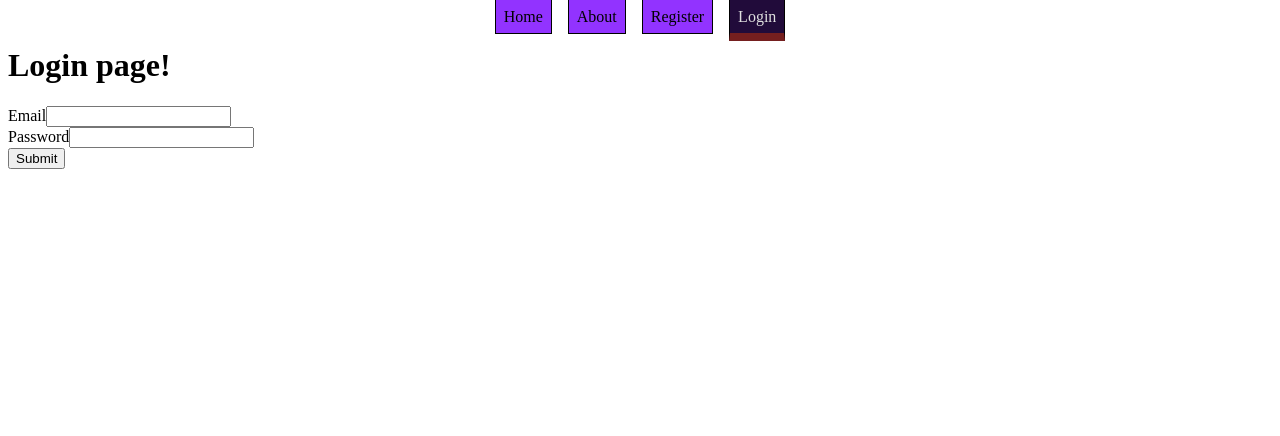
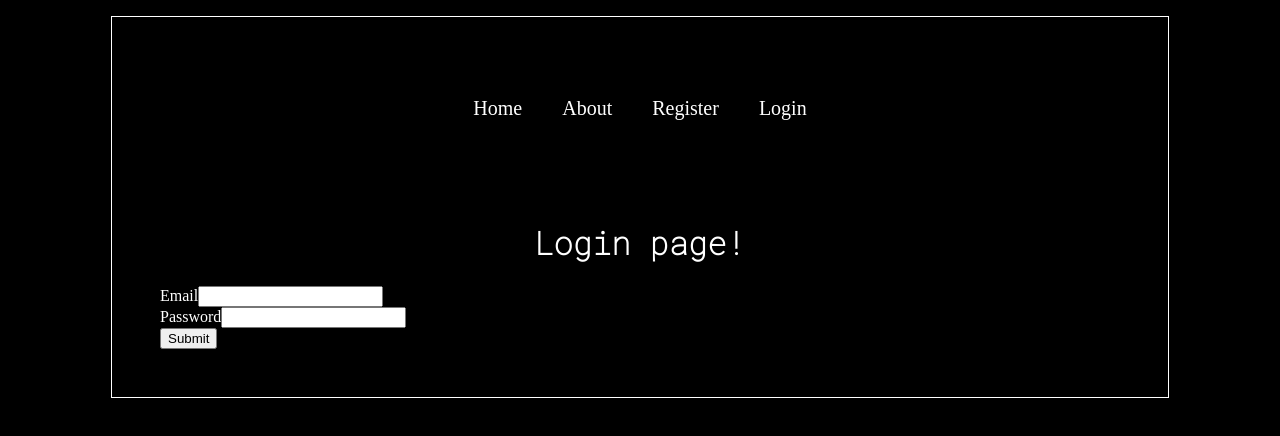
Before and after one commit to M-Shmayssany/todoApp, an Angular app: page /login in a window 1280 px wide. Shown: the top 436 px of the page. Built offline with nearby package versions, Linux system fonts and the light colour scheme.

Commit message:
ajous style

```diff
--- a/src/app/app.component.css
+++ b/src/app/app.component.css
@@ -1,18 +1,48 @@
-nav a {
-    border: 1px solid #000;
-    margin: 8px;
-    padding: 8px;
-    background-color: #9233ff;
-    color: #000000;
+nav{
+  font-family: Raleway;
+    margin: 0 auto;
+	padding: 5em 3em;
+	text-align: center;
+}
+
+nav a{
+    color: #FFF;
     text-decoration: none;
+    font: 20px Raleway;
+    margin: 0px 10px;
+    padding: 10px 10px;
+    position: relative;
+    z-index: 0;
+    cursor: pointer;
 }
-nav a:hover {
-    border-bottom: 8px solid #751f1f;
-    background-color: #210b3a;
-    color: #dfdfdf;
+
+nav.circleBehind a:before, nav.circleBehind a:after{
+    position: absolute;
+    top: 22px;
+    left: 50%;
+    width: 50px;
+    height: 50px;
+    border: 4px solid #0277bd;
+    transform: translateX(-50%) translateY(-50%) scale(0.8);
+    border-radius: 50%;
+    background: transparent;
+    content: "";
+    opacity: 0;
+    transition: all 0.3s;
+    z-index: -1;
 }
-nav a.active {
-    border-bottom: 8px solid #751f1f;
-    background-color: #210b3a;
-    color: #dfdfdf;
+
+nav.circleBehind a:after{
+    border-width: 2px;
+    transition: all 0.4s;
 }
+
+nav.circleBehind a:hover:before{
+    opacity: 1;
+    transform: translateX(-50%) translateY(-50%) scale(1);
+}
+
+nav.circleBehind a:hover:after{
+    opacity: 1;
+    transform: translateX(-50%) translateY(-50%) scale(1.3);
+}
--- a/src/app/app.component.html
+++ b/src/app/app.component.html
@@ -1,5 +1,5 @@
 <div style="text-align: center;">
-    <nav>
+    <nav class="circleBehind">
         <a routerLink="/home" routerLinkActive="active">Home</a>
         <a *ngIf="userFirstname" routerLink="/dashboard" routerLinkActive="active">Dashboard</a>
         <a routerLink="/about" routerLinkActive="active">About</a>
--- a/src/app/dashboard-list-view/dashboard-list-view.component.css
+++ b/src/app/dashboard-list-view/dashboard-list-view.component.css
@@ -1,19 +1,74 @@
+button {
+  border: none;
+  text-decoration: none;
+  color: rgba(white, .95);
+  cursor: pointer;
+}
+
+.button{
+  padding: 8px 14px;
+  background: white;
+  text-align: center;
+  display: inline-block;
+  font-size: 1em;
+  text-transform: uppercase;
+  font-weight: 700;
+  color:#fff;
+  position: relative;
+  will-change: transform;
+}
+
+.butNew{
+  letter-spacing: .01rem;
+  transition: .5s all ease-in-out;
+  position: relative;
+  background: transparent;
+}
+
+.butNew:before{
+  border-top: .3rem solid white;
+    border-bottom: .3rem solid white;
+    display: block;
+    position: absolute;
+    background: transparent;
+    content: '';
+    top: 0;
+    bottom: 0;
+    left: 100%;
+    right: 100%;
+    transition: .48s all ease-in-out;
+}
+
+
+  .buNex:hover{
+    letter-spacing: .4rem;
+  }
+
+  .butNew:hover:before{
+    left: 25%;
+    right: 25%;
+  }
+
+
+
+
+.items{
+ background:transparent;
+}
+
 .items li {
     display: flex;
-    background-color: rgba(192, 192, 192, 0.795);
-    width: 10%;
-    height: 40px;
-    align-items: center;
-    margin: 0 0 9px 0;
-    transition: all .2s ease-in-out;
+    padding:1%;
+    border-bottom:1px solid #fff;
+
 }
 
-.items li:hover {
+/* .items li:hover {
     transform: scale(1.1);
     cursor: pointer;
-}
+} */
 .badge {
-    display: flex;
+    /* display: flex;
     margin-left: 2px;
     width: 15%;
     height: 100%;
@@ -21,5 +76,6 @@
     justify-content: center;
     background-color: blue;
     margin-right: 5px;
-    border-radius: 7px 0 0 7px;
+    border-radius: 7px 0 0 7px; */
+    width:12%;height:100%;
 }
--- a/src/app/dashboard-list-view/dashboard-list-view.component.html
+++ b/src/app/dashboard-list-view/dashboard-list-view.component.html
@@ -1,5 +1,5 @@
 <p>dashboard-list-view</p>
-<button (click)="newList()">New</button>
+<button (click)="newList()" class="button butNew">New</button>
 <ul class="items" *ngIf="(data | async) as items">
 <li (click)="onSelect(item)" *ngFor="let item of items">
     <span class="badge"></span>{{item.title}}
--- a/src/app/dashboard-new-list/dashboard-new-list.component.css
+++ b/src/app/dashboard-new-list/dashboard-new-list.component.css
@@ -0,0 +1,127 @@
+form {
+  margin: 2em 0;
+  color:#000;
+}
+
+
+.field {
+  display: flex;
+  flex-flow: column-reverse;
+  margin-bottom: 1em;
+}
+
+label, input {
+  transition: all 0.2s;
+  touch-action: manipulation;
+}
+
+input {
+  font-size: .9em;
+  border: 0;
+  border-bottom: 1px solid #ccc;
+  font-family: inherit;
+  -webkit-appearance: none;
+  border-radius: 0;
+  padding: .5em;
+  cursor: text;
+  color:#000;
+}
+
+input:focus {
+  outline: 0;
+  border-bottom: 1px solid #666;
+}
+
+label {
+  text-transform: uppercase;
+  letter-spacing: 0.05em;
+  font-size:.9em;
+}
+
+input:placeholder-shown + label {
+  cursor: text;
+  max-width: 66.66%;
+  /* white-space: nowrap;
+  overflow: hidden; */
+  text-overflow: ellipsis;
+  transform-origin: left bottom;
+  transform: translate(0, 1.5em);
+  color:#000;
+  font-size:.9em;
+}
+
+.buttonCenter{
+  margin:auto;
+  width:25%;
+  text-align:center;
+}
+
+
+
+::-webkit-input-placeholder {
+  opacity: 0;
+  transition: inherit;
+}
+
+input:focus::-webkit-input-placeholder {
+  opacity: 1;
+}
+
+input:not(:placeholder-shown) + label,
+input:focus + label {
+  transform: translate(0, 0) scale(1);
+  cursor: pointer;
+  color:#ccc;
+}
+
+
+button {
+  border: none;
+  text-decoration: none;
+  color: rgba(white, .95);
+  cursor: pointer;
+}
+
+.button{
+  padding: 8px 14px;
+  background: white;
+  text-align: center;
+  display: inline-block;
+  font-size: 1em;
+  text-transform: uppercase;
+  font-weight: 700;
+  color:#fff;
+  position: relative;
+  will-change: transform;
+}
+
+.butAdd{
+  letter-spacing: .01rem;
+  transition: .5s all ease-in-out;
+  position: relative;
+  background: transparent;
+}
+
+.butAdd:before{
+  border-top: .3rem solid white;
+    border-bottom: .3rem solid white;
+    display: block;
+    position: absolute;
+    background: transparent;
+    content: '';
+    top: 0;
+    bottom: 0;
+    left: 100%;
+    right: 100%;
+    transition: .48s all ease-in-out;
+}
+
+
+  .butAdd:hover{
+    letter-spacing: .4rem;
+  }
+
+  .butAdd:hover:before{
+    left: 25%;
+    right: 25%;
+  }
--- a/src/app/dashboard-new-list/dashboard-new-list.component.html
+++ b/src/app/dashboard-new-list/dashboard-new-list.component.html
@@ -1,8 +1,16 @@
 <p>dashboard-new-list works!</p>
-<form action="">
-    <label for="title">Title</label>
-    <input type="text"  name="title" id="title" [(ngModel)]="title"/>
-    <label for="description">Discription</label>
-    <input type="text" name="description" id="description" [(ngModel)]="description"/>
-    <button (click)="addNew()">Add</button>
+<form action="" class="formNew">
+  <div class="field">
+    <input type="text"  name="title" id="title" [(ngModel)]="title" placeholder="Title"/>
+    <label for="title" clas="labelTitle">Title</label>
+  </div>
+
+  <div class="field">
+      <input type="text" name="description" id="description" [(ngModel)]="description" placeholder="Description"/>
+      <label for="description">Discription</label>
+    </div>
+
+    <div class="buttonCenter">
+    <button (click)="addNew()" class="button butAdd">Add</button>
+  </div>
 </form>
--- a/src/app/home/home.component.css
+++ b/src/app/home/home.component.css
@@ -1,3 +1,7 @@
 h1 {
     text-align: center;
 }
+
+h2{
+  background:green;
+}
--- a/src/app/todo-list/todo-list.component.css
+++ b/src/app/todo-list/todo-list.component.css
@@ -0,0 +1,38 @@
+h1{
+  background:red;
+}
+
+.items{
+  list-style:none;
+}
+
+.haut{
+  width:85%;
+  margin:auto;
+}
+
+.haut li{
+  border-bottom:1px dotted #fff;
+}
+
+.itemsContenair{
+  display:flex;
+  justify-content: space-between;
+}
+
+.haut input{
+  font-size:1.5em;
+}
+
+input[type=checkbox]:checked + span{
+  text-decoration:line-through;
+  color:#fff;
+}
+
+.itemsInfo{
+  display:flex;
+  justify-content: space-around;
+  font-size:.5em;
+  margin-top:.4em;
+  margin-bottom:.4em;
+}
--- a/src/app/todo-list/todo-list.component.html
+++ b/src/app/todo-list/todo-list.component.html
@@ -1,9 +1,24 @@
 
 <h1 *ngIf="(data | json) as items">{{data.title}}</h1>
 
-<ul class="items" *ngIf="list as items">
+<ul class="items haut" *ngIf="list as items">
     <li *ngFor="let item of items">
-        <span class="badge"></span>{{item.description}}-{{item.status}}-{{item.addedBy}}-{{item.addTime}}
+        <div class="itemsContenair">
+          <div class="input">
+            <input type="checkbox" class="strikethrough">
+            <span>
+              {{item.description}}
+            </span>
+          </div>
+
+        <div class="itemsIcons">X</div>
+      </div>
+        <div class="itemsInfo">
+         <span class="status">to : {{item.status}}</span>
+         <span class="addeBy">from : {{item.addeBy}}</span>
+         <span class="addTime">at : {{item.addTime}}</span>
+
+        </div>
     </li>
 </ul>
 <ul class="items" *ngIf="group as items">
--- a/src/index.html
+++ b/src/index.html
@@ -6,6 +6,8 @@
   <base href="/">
   <meta name="viewport" content="width=device-width, initial-scale=1">
   <link rel="icon" type="image/x-icon" href="favicon.ico">
+  <link rel="preconnect" href="https://fonts.gstatic.com">
+<link href="https://fonts.googleapis.com/css2?family=Roboto+Mono:wght@100&display=swap" rel="stylesheet">
 </head>
 <body>
   <app-root></app-root>
--- a/src/styles.css
+++ b/src/styles.css
@@ -1 +1,18 @@
 /* You can add global styles to this file, and also import other style files */
+body{
+  background:black;
+  color:#fff;
+  width:75%;
+  padding-left:3em;
+  padding-right:3em;
+  margin-left:auto;margin-right:auto;
+  margin-top:2vh;margin-bottom:2vh;
+  border:1px solid #fff;
+ padding-bottom:3em;
+}
+
+h1{
+  text-align:center;
+  font-weight:bold;
+  font-family: 'Roboto Mono', monospace;
+}
```
Also changed, not shown: 1 other file (tests, documents, lock files or other folders).
